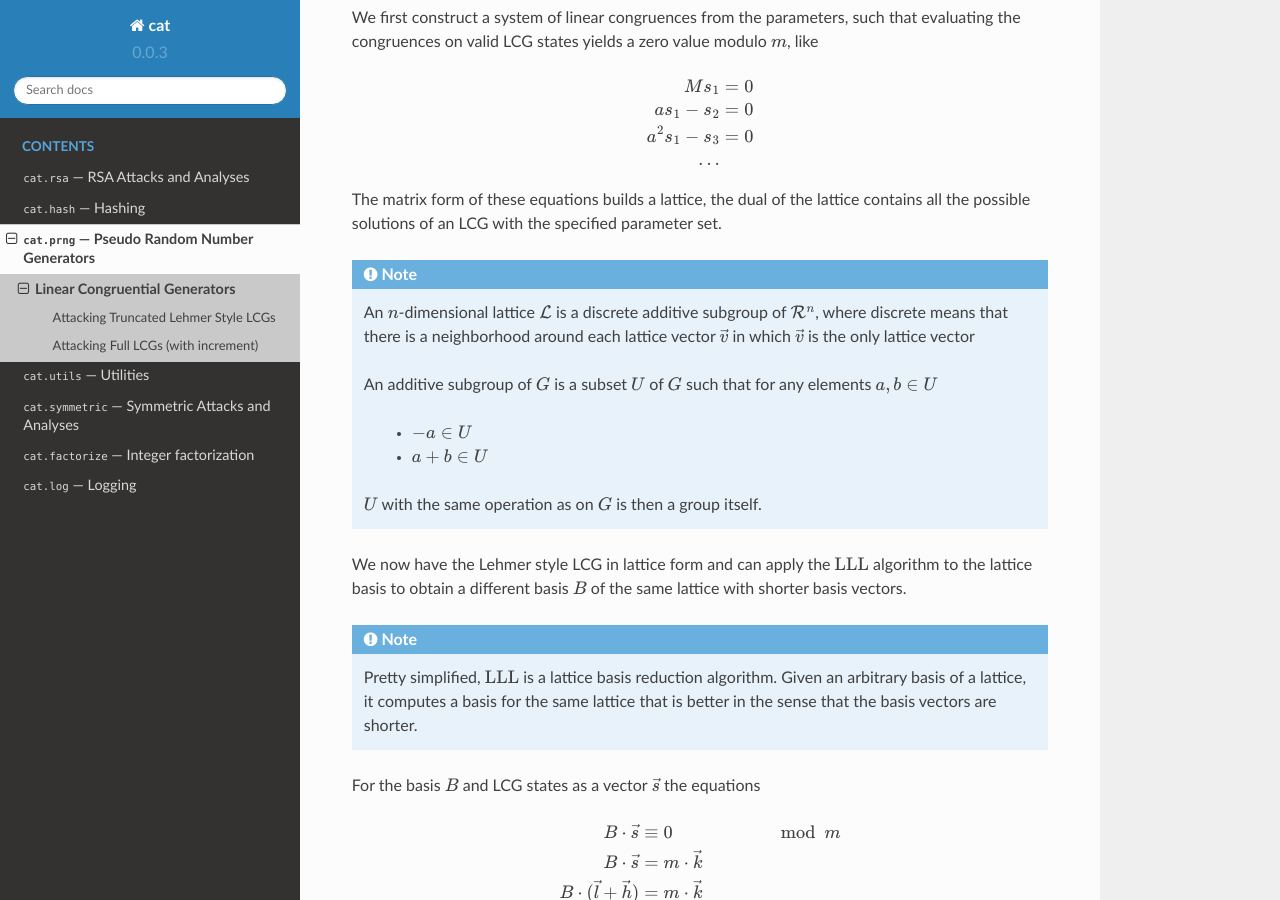
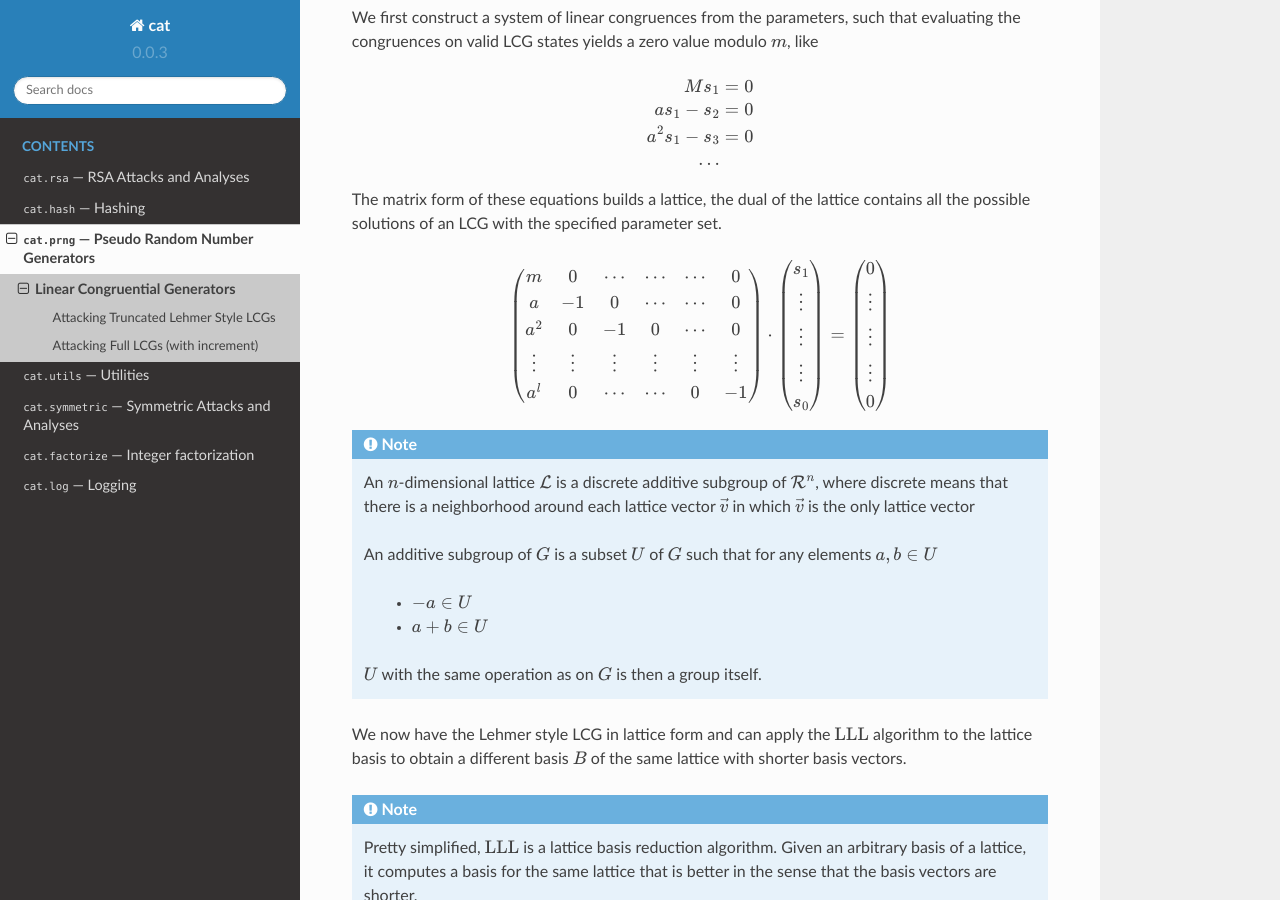
Before and after one commit to establishingsecurity/CAT, a Sphinx documentation site: the page built from doc/src/prng/lcg.rst, in a window 1280 px wide and 900 px high, scrolled down 1053 px. Built offline with Sphinx 7.4.7 and the Read the Docs theme 2.0.0, drawn with Linux system fonts in a browser that asks for light colours; pages that are not in the unit, such as notebooks, are missing from menus; some of the changed text lies outside the part shown.

Commit message:
references

```diff
--- a/doc/src/prng/lcg.rst
+++ b/doc/src/prng/lcg.rst
@@ -61,10 +61,37 @@ evaluating the congruences on valid LCG states yields a zero value modulo
     a^2 s_1 - s_3 &= 0 \\
     \dots
 
-.. TODO matrix structure
 
 The matrix form of these equations builds a lattice, the dual of the lattice
 contains all the possible solutions of an LCG with the specified parameter set.
+
+.. TODO Recheck matrix structure
+.. math::
+    \begin{pmatrix}
+      m & 0 & \cdots & \cdots & \cdots & 0\\
+      a & -1 & 0 & \cdots & \cdots & 0\\
+      a^2 & 0 & -1 & 0 & \cdots & 0\\
+      \vdots & \vdots & \vdots & \vdots & \vdots & \vdots \\
+      a^l & 0 & \cdots & \cdots & 0 & -1\\
+    \end{pmatrix}
+    \cdot
+    \begin{pmatrix}
+      s_1 \\
+      \vdots\\
+      \vdots\\
+      \vdots\\
+      s_0\\
+    \end{pmatrix}
+    =
+    \begin{pmatrix}
+      0 \\
+      \vdots\\
+      \vdots\\
+      \vdots\\
+      0\\
+    \end{pmatrix}
+
+
 
 .. TODO Check the claim about the dual lattice again
 
```
Also changed, not shown: other parts of doc/src/prng/lcg.rst (+3 -0 lines).
